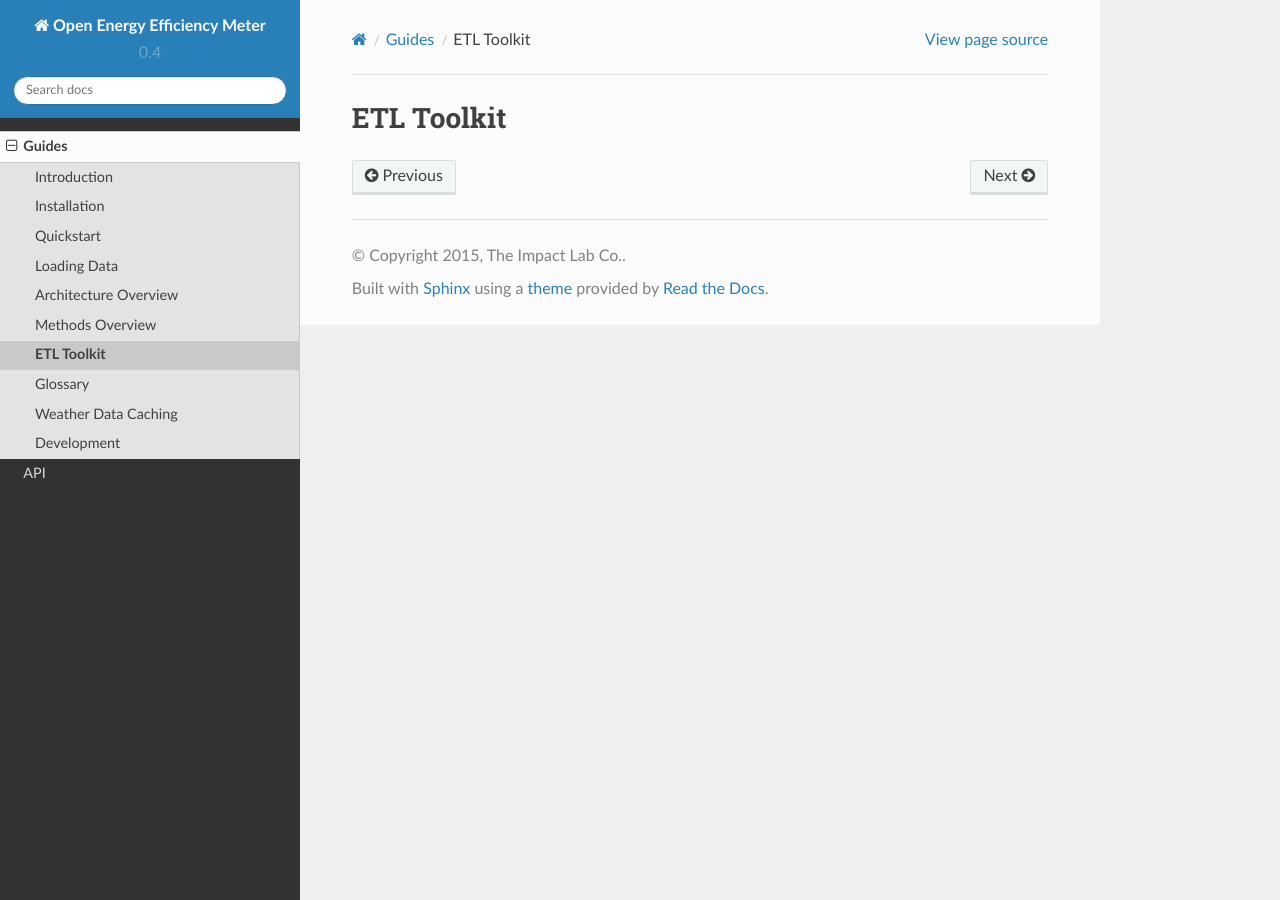
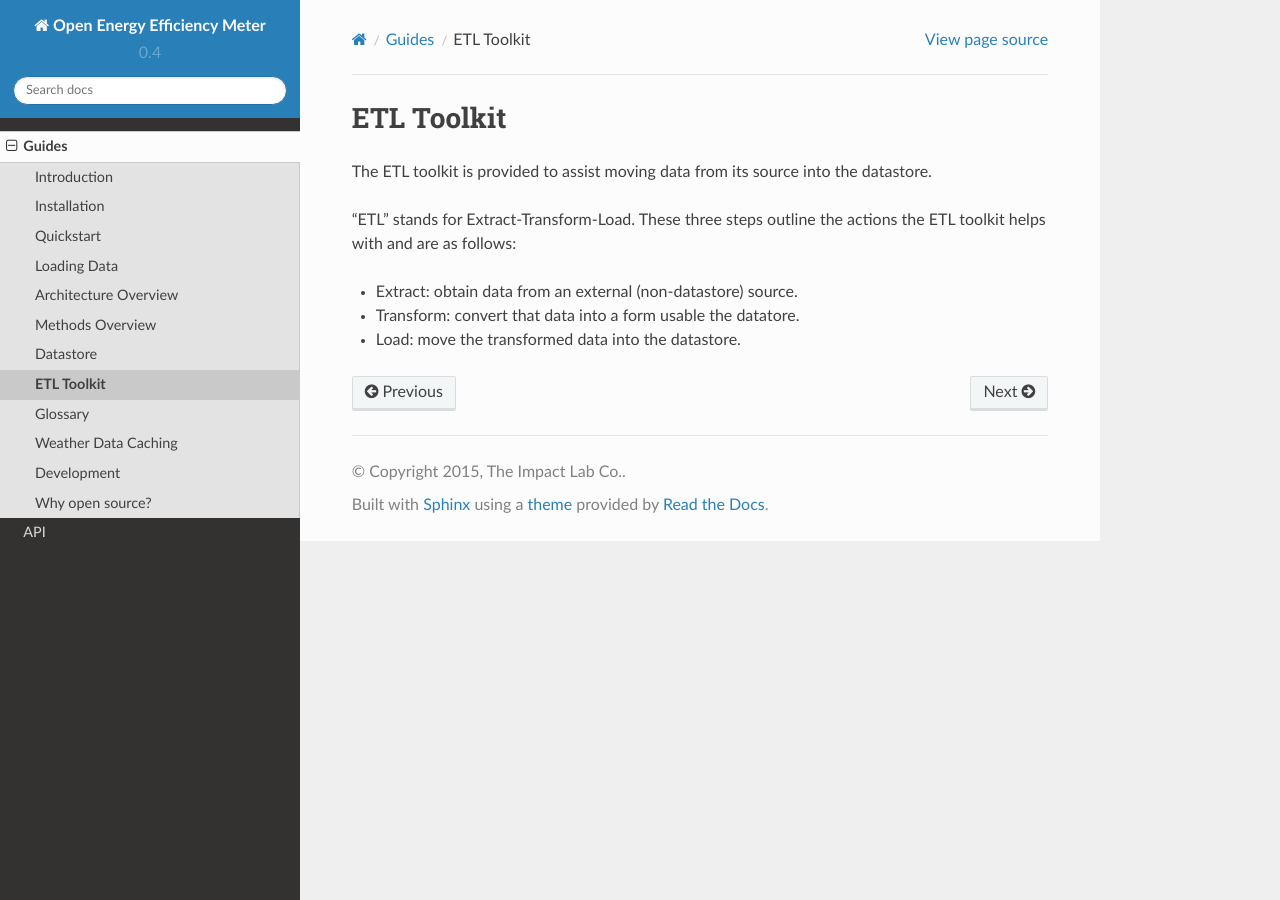
Before and after one commit to openeemeter/eemeter, a Sphinx documentation site: the page built from docs/etl_toolkit.rst, in a window 1280 px wide. Built offline with Sphinx 7.4.7 and the Read the Docs theme 2.0.0, drawn with Linux system fonts in a browser that asks for light colours.

Commit message:
Expand docs

```diff
--- a/docs/etl_toolkit.rst
+++ b/docs/etl_toolkit.rst
@@ -2,3 +2,15 @@
 
 ETL Toolkit
 -----------
+
+The ETL toolkit is provided to assist moving data from its source into the
+datastore.
+
+"ETL" stands for Extract-Transform-Load. These three steps outline the
+actions the ETL toolkit helps with and are as follows:
+
+- Extract: obtain data from an external (non-datastore) source.
+
+- Transform: convert that data into a form usable the datatore.
+
+- Load: move the transformed data into the datastore.
--- a/docs/guides.rst
+++ b/docs/guides.rst
@@ -34,6 +34,11 @@ Guides
 .. toctree::
    :maxdepth: 2
 
+   datastore
+
+.. toctree::
+   :maxdepth: 2
+
    etl_toolkit
 
 .. toctree::
@@ -50,3 +55,8 @@ Guides
    :maxdepth: 2
 
    development
+
+.. toctree::
+   :maxdepth: 2
+
+   open_source
```
Also changed, not shown: docs/architecture_overview.rst (+19 -0 lines), docs/datastore.rst (added, +19 -0 lines), docs/introduction.rst (+7 -7 lines), docs/open_source.rst (added, +7 -0 lines).
